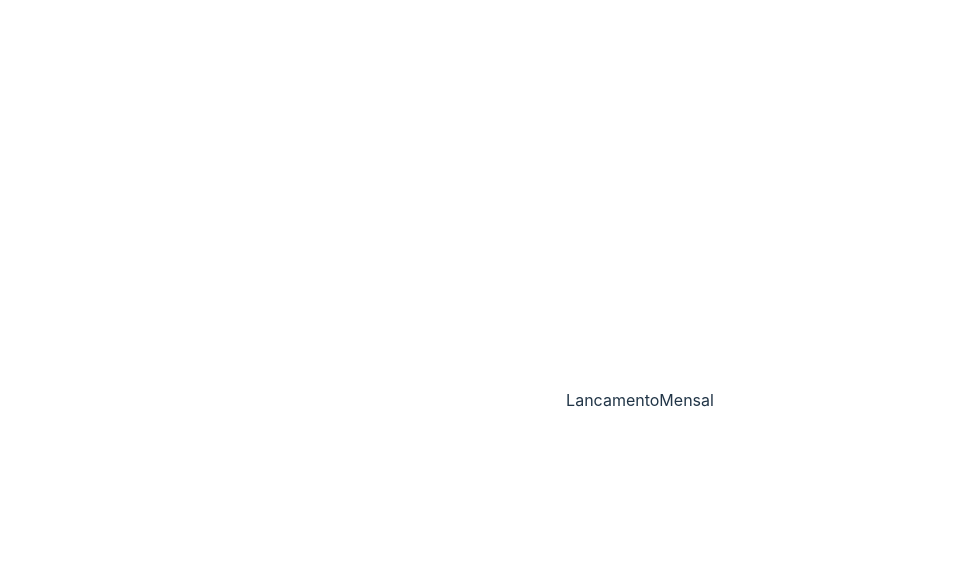
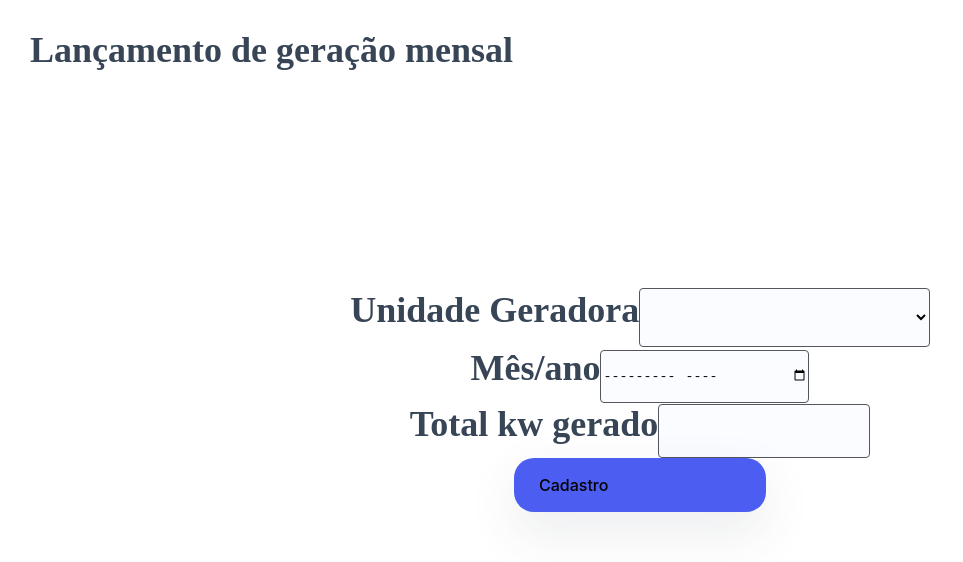
Before and after one commit to FullStack-Itaguacu/react-solarenergy, a React (Vite) app: page /lancamento-mensal in a window 1280 px wide. Shown: the top 562 px of the page, without its empty margins (0-963 px from the left). Built offline with nearby package versions, Linux system fonts and the light colour scheme.

Commit message:
Iniciando componente lançamento mensais

```diff
--- /dev/null
+++ b/src/components/Lancamento-mensal/Lancamento-mensal.module.css
@@ -0,0 +1,80 @@
+header{
+    position: absolute;
+    top: 0;
+    left: 30px;
+    display: flex;
+    justify-content: space-between;
+    align-items: center;
+    margin-bottom: 30px;
+    margin: 0;
+    width: 1250px;
+    height: 100px;
+    flex-shrink: 0;
+    background: var(--color-white, #FFF);
+
+}
+
+header h1{
+    color: var(--color-black, #374557);
+    font-family: Poppins;
+    font-size: 36px;
+    font-style: normal;
+    font-weight: 700;
+    line-height: normal;
+}
+
+label{
+    color: var(--color-black, #374557);
+    font-family: Poppins;
+    font-size: 36px;
+    font-style: normal;
+    font-weight: 700;
+    line-height: normal;
+}
+
+select{
+    width: 290.575px;
+    height: 59px;
+    flex-shrink: 0;
+    border-radius: 4px;
+    border: 1px solid var(--Black-0, #53575D);
+    background: var(--White--1, #FBFCFF);
+}
+
+input{
+    width: 206px;
+    height: 50.874px;
+    flex-shrink: 0;
+    border-radius: 4px;
+    border: 1px solid var(--Black-0, #53575D);
+    background: var(--White--1, #FBFCFF);
+}
+
+button{
+    display: flex;
+    width: 252px;
+    padding: 16px 24px;
+    align-items: center;
+    gap: 24px;
+    border-radius: 20px;
+    background: #4C5DF1;
+    box-shadow: 0px 20px 50px 0px rgba(55, 69, 87, 0.10);
+}
+
+.unidade{
+    display: flex;
+    align-items: center;
+    flex-direction: column;
+}
+
+.data{
+    display: flex;
+    flex-direction: column;
+    align-items: center;
+}
+
+form {
+    display: flex;
+    flex-direction: column;
+    align-items: center;
+}
--- /dev/null
+++ b/src/components/Lancamento-mensal/LancamentoMensal.jsx
@@ -0,0 +1,45 @@
+import { useState } from 'react';
+import './Lancamento-mensal.module.css'
+
+export const LancamentoGeracaoMensal = () => {
+
+  const [unidadeGeradora, setUnidadeGeradora] = useState('');
+  const [mesAno, setMesAno] = useState('');
+  const [totalGerado, setTotalGerado] = useState('');
+  const lancamento = {unidadeGeradora: unidadeGeradora,mesAno: mesAno,totalGerado: totalGerado};
+
+  return (
+    <div>
+      <header>
+        <h1>Lançamento de geração mensal</h1>
+      </header>
+
+      <div className='formulario'>
+        <form>
+          <div className="unidade">
+            <label htmlFor="">Unidade Geradora</label>
+            <select name="" id="">
+              {/* <option value="">Selecione</option> */}
+            </select>
+
+          </div>
+          <div className='data'>
+            <label htmlFor="">Mês/ano</label>
+            <input type="month" name="" id="" />
+          </div>
+          <div className='total'>
+            <label htmlFor="">Total kw gerado</label>
+            <input type="number" name="" id="" />
+          </div>
+          <div className='botao'>
+            <button
+              type="submit"
+              className="btn btn-primary"
+
+            >Cadastro</button>
+          </div>
+        </form>
+      </div>
+    </div>
+  );
+};
--- a/src/pages/lancamento-mensal/LancamentoMensal.jsx
+++ b/src/pages/lancamento-mensal/LancamentoMensal.jsx
@@ -1,7 +1,9 @@
-import React from 'react'
+import { LancamentoGeracaoMensal } from "../../components/Lancamento-mensal/LancamentoMensal"
 
 export const LancamentoMensal = () => {
   return (
-    <div>LancamentoMensal</div>
-  )
+    <div>
+        <LancamentoGeracaoMensal />
+    </div>
+    )
 }
```
